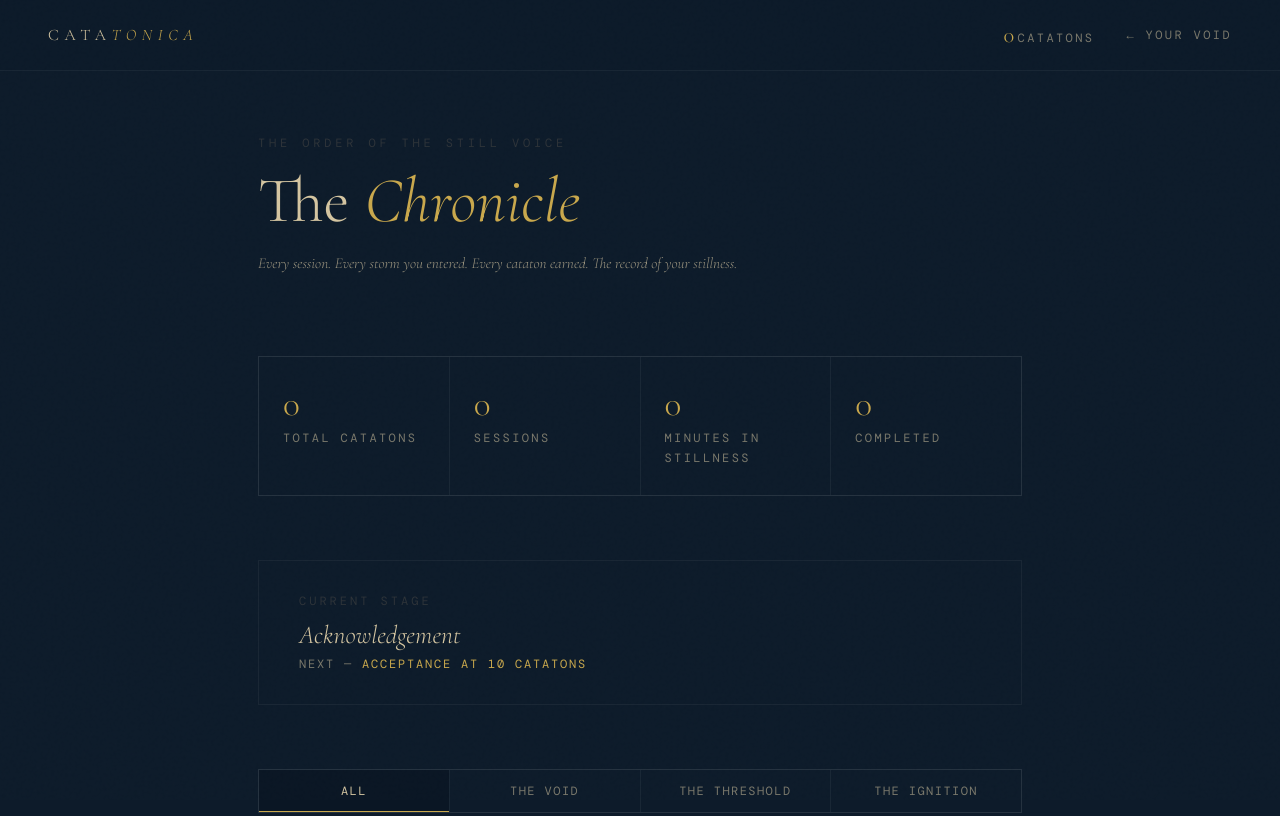
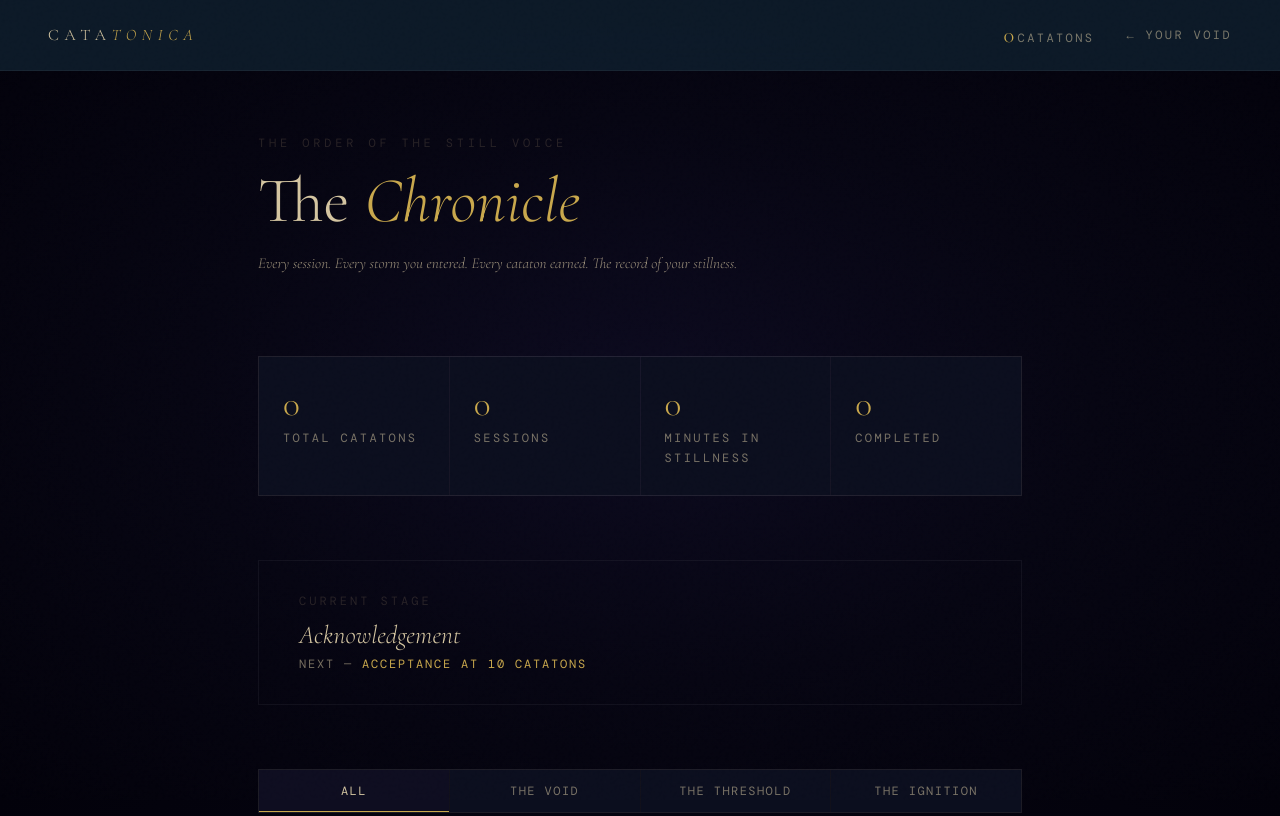
Before and after one commit to PrinceGabriel-lgtm/Catatonica, a website: page chronicle.html in a window 1280 px wide. Shown: the top 816 px of the page. Drawn offline with nearby package versions, Linux system fonts and the light colour scheme; animation ran at ten frames a second; a web font is replaced by a local one.

Commit message:
Pass 2.5A.4: dashboard + chronicle palette continuity
One universe, one language: deep-space radial gradient on both pages,
tokens retoned from productivity blue to navy-violet (--void #0b0e1e,
--surface2 #171531), teal accent replaced with landing starlight blue,
locked void-ambient canvas blended via opacity 0.85 + hue-rotate(10deg).
sw cache v5 -> v6. Colors only; zero functional CSS changes.

Co-Authored-By: Claude Fable 5 <noreply@anthropic.com>

```diff
--- a/chronicle.html
+++ b/chronicle.html
@@ -26,11 +26,12 @@
        — Immanuel Gabriel, April 24 2026, Pass 2 commit
        ───────────────────────────────────────────────────────────── */
     :root {
-      --void: #0d1b2a;
-      --void-deep: #050f1e;
-      --deep: #0a1624;
-      --surface: #0a1624;
-      --surface2: #132235;
+      /* Pass 2.5A.4 — palette continuity with the landing galaxy. */
+      --void: #0b0e1e;        /* was #0d1b2a */
+      --void-deep: #050512;   /* was #050f1e */
+      --deep: #0d0c1f;        /* was #0a1624 */
+      --surface: #0e0d20;     /* was #0a1624 */
+      --surface2: #171531;    /* was #132235 */
       --border: rgba(255,255,255,0.05);
       --border-hover: rgba(255,255,255,0.1);
       --text-primary: #d4c5a1;
@@ -61,7 +62,8 @@
     html { scroll-behavior: smooth; }
 
     body {
-      background: var(--void);
+      /* Same deep-space field as the landing — one universe, one language. */
+      background: radial-gradient(ellipse at center, #0c0a1f 0%, #060512 50%, #02010a 100%) fixed var(--void-deep);
       color: var(--text-primary);
       font-family: 'Outfit', sans-serif;
       font-weight: 300;
--- a/sw.js
+++ b/sw.js
@@ -1,4 +1,4 @@
-const CACHE = 'catatonica-v5';
+const CACHE = 'catatonica-v6';
 const OFFLINE_ASSETS = [
   '/app.html',
   '/session.html',
```
Also changed, not shown: app.html (+18 -8 lines).
